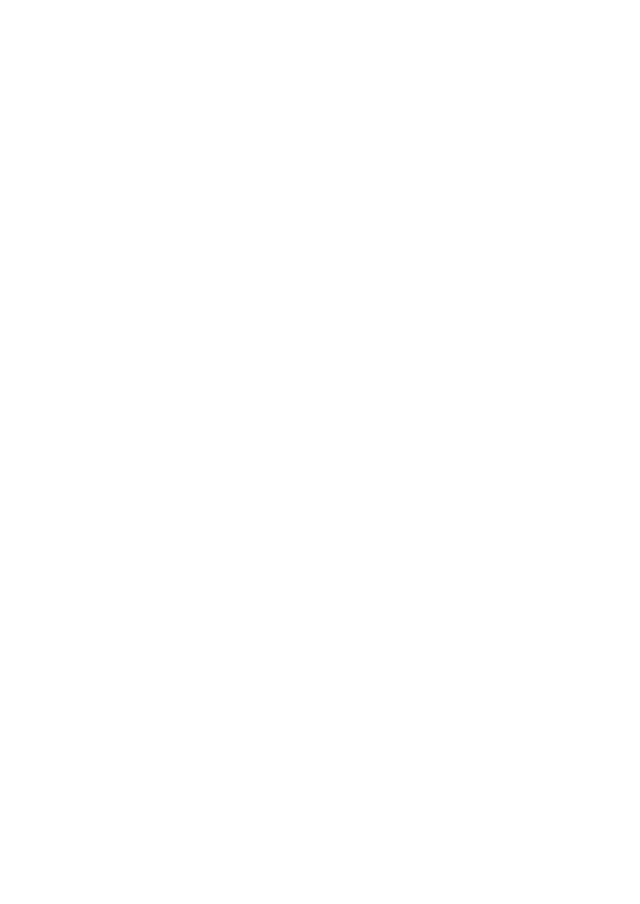
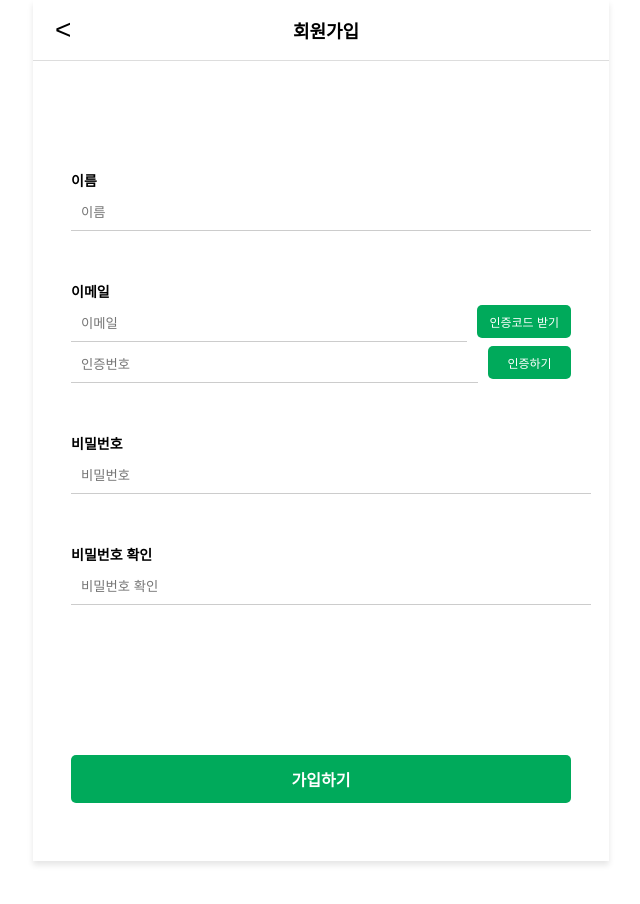
Before and after one commit to OdgOdg/frontend, a React (Vite) app: page /signup in a window 1280 px wide. Before the commit this address had no page. Shown: the top 904 px of the page, without its empty margins (319-959 px from the left). Before the commit the page ends 800 px from the top, so only its background shows below. Built offline with nearby package versions, Linux system fonts and the light colour scheme; a web font is replaced by a local one.

Commit message:
design : 회원가입 페이지 퍼블리싱 완료

```diff
--- a/src/App.tsx
+++ b/src/App.tsx
@@ -26,6 +26,7 @@
 import ReviewWrite from "./pages/ReviewPage/ReviewWrite.tsx";
 import ReviewRead from "./pages/ReviewPage/ReviewRead.tsx";
 import LoginPage from "./pages/Loginpage.tsx";
+import SignupPage from "./pages/SignupPage.tsx";
 
 function AppLayout() {
   return (
@@ -67,6 +68,7 @@
             <Route path="/reviewwrite" element={<ReviewWrite />} />
             <Route path="/reviewread" element={<ReviewRead />} />
             <Route path="/login" element={<LoginPage />} />
+            <Route path="/signup" element={<SignupPage />} />
           </Route>
         </Routes>
       </Router>
--- a/src/pages/Loginpage.tsx
+++ b/src/pages/Loginpage.tsx
@@ -18,7 +18,7 @@
           <Subtitle>
             안녕하세요
             <br />
-            서비스입니다.
+            인천 여행의 시작을 함께할 ITG입니다.
           </Subtitle>
         </Text>
         <Form onSubmit={handleSubmit}>
@@ -31,7 +31,6 @@
           <LoginButton type="submit">로그인</LoginButton>
         </Form>
         <Footer>
-          <FooterLink href="#">비밀번호 찾기</FooterLink>
           <FooterLink href="#">회원가입</FooterLink>
         </Footer>
       </Container>
--- /dev/null
+++ b/src/pages/SignupPage.tsx
@@ -0,0 +1,152 @@
+import React, { useState } from "react";
+import styled from "styled-components";
+import Header from "../components/Header";
+
+const SignupPage: React.FC = () => {
+  const [email, setEmail] = useState("");
+  const [verificationCode, setVerificationCode] = useState("");
+  const [password, setPassword] = useState("");
+  const [confirmPassword, setConfirmPassword] = useState("");
+
+  const handleSendCode = () => {
+    console.log("인증코드 전송:", email);
+  };
+
+  const handleVerifyCode = () => {
+    console.log("인증번호 확인:", verificationCode);
+  };
+
+  const handleSignup = (event: React.FormEvent) => {
+    event.preventDefault();
+    if (password !== confirmPassword) {
+      alert("비밀번호가 일치하지 않습니다.");
+      return;
+    }
+    console.log("회원가입 성공!");
+  };
+
+  return (
+    <div>
+      <Header title="회원가입" />
+      <Container>
+        <Form onSubmit={handleSignup}>
+          <Label>이름</Label>
+          <Input type="text" placeholder="이름" required />
+
+          <Label>이메일</Label>
+          <InputWrapper>
+            <Input
+              type="email"
+              placeholder="이메일"
+              value={email}
+              onChange={(e) => setEmail(e.target.value)}
+              required
+            />
+            <SmallButton type="button" onClick={handleSendCode}>
+              인증코드 받기
+            </SmallButton>
+          </InputWrapper>
+
+          <InputWrapper>
+            <Input
+              type="text"
+              placeholder="인증번호"
+              value={verificationCode}
+              onChange={(e) => setVerificationCode(e.target.value)}
+              required
+            />
+            <SmallButton type="button" onClick={handleVerifyCode}>
+              인증하기
+            </SmallButton>
+          </InputWrapper>
+
+          <Label>비밀번호</Label>
+          <Input
+            type="password"
+            placeholder="비밀번호"
+            value={password}
+            onChange={(e) => setPassword(e.target.value)}
+            required
+          />
+
+          <Label>비밀번호 확인</Label>
+          <Input
+            type="password"
+            placeholder="비밀번호 확인"
+            value={confirmPassword}
+            onChange={(e) => setConfirmPassword(e.target.value)}
+            required
+          />
+
+          <SignupButton type="submit">가입하기</SignupButton>
+        </Form>
+      </Container>
+    </div>
+  );
+};
+
+export default SignupPage;
+
+// Styled Components
+const Container = styled.div`
+  display: flex;
+  flex-direction: column;
+  align-items: center;
+  justify-content: center;
+  height: 100vh;
+  padding: 20px;
+  box-sizing: border-box;
+`;
+
+const Form = styled.form`
+  width: 100%;
+  max-width: 500px;
+  display: flex;
+  flex-direction: column;
+`;
+
+const Label = styled.label`
+  font-size: 14px;
+  font-weight: bold;
+  margin-top: 50px;
+`;
+
+const Input = styled.input`
+  width: 100%;
+  padding: 10px;
+  margin-top: 5px;
+  border: none;
+  border-bottom: 1px solid #ccc;
+  outline: none;
+`;
+
+const InputWrapper = styled.div`
+  display: flex;
+  align-items: center;
+  gap: 10px;
+`;
+
+const SmallButton = styled.button`
+  padding: 8px 12px;
+  background-color: #00aa5b;
+  color: white;
+  font-size: 12px;
+  border: none;
+  border-radius: 5px;
+  cursor: pointer;
+  white-space: nowrap;
+  width: 100px;
+`;
+
+const SignupButton = styled.button`
+  width: 100%;
+  padding: 12px;
+  margin-top: 150px;
+  background-color: #00aa5b;
+  color: white;
+  font-size: 16px;
+  font-weight: bold;
+  border: none;
+  border-radius: 5px;
+  cursor: pointer;
+`;
```
